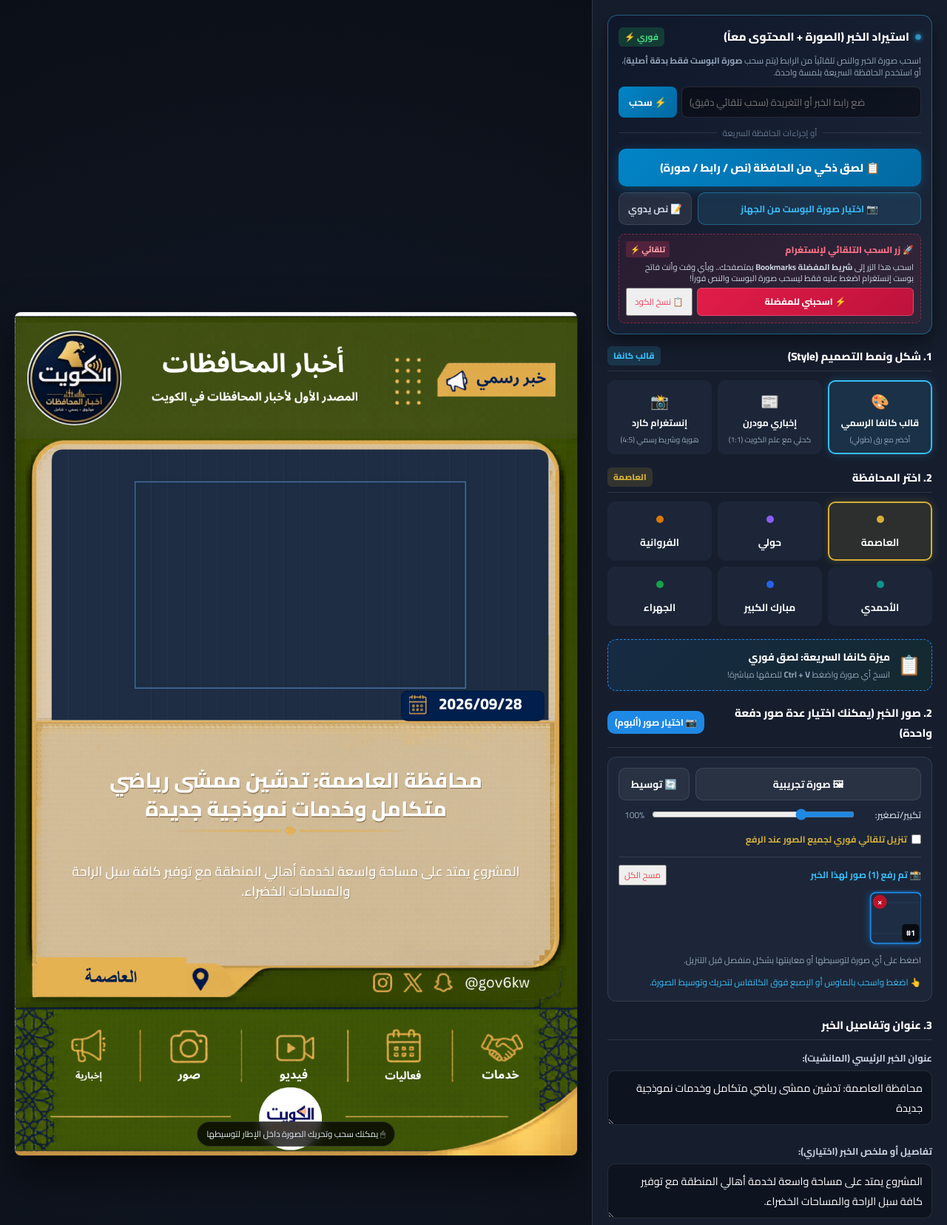
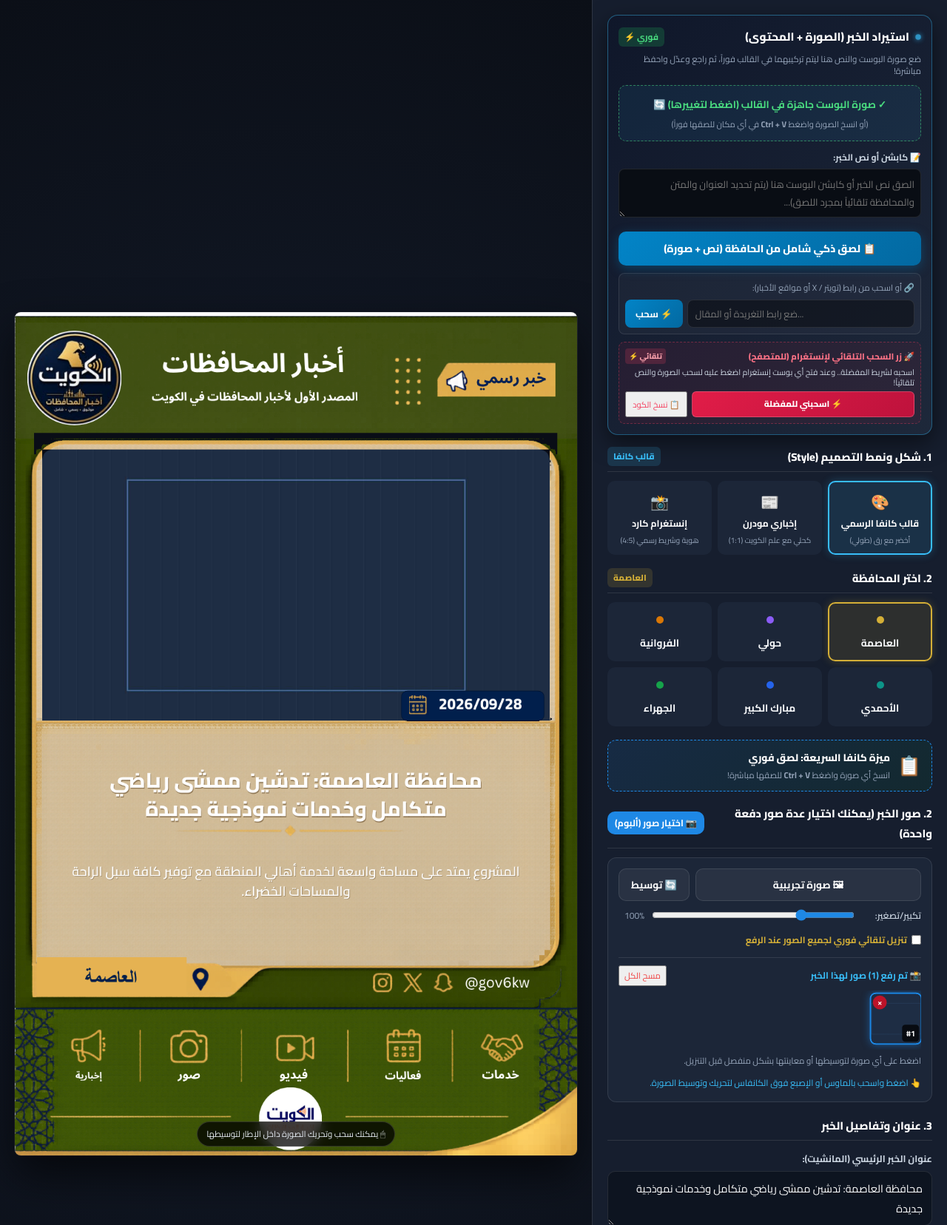
Before and after one commit to bishoo11/bishoo11.github.io, a Flask app: page / in a window 1280 px wide. Shown: the part 75-1731 px from the top of the page at 74% size. Run offline with Flask 3, Linux system fonts and the light colour scheme; some libraries are stand-ins or nearby versions.

Commit message:
Remove Canva landscape background from all 6 templates, adjust frame coordinates, and streamline fast photo and caption importer

```diff
--- a/templates/index.html
+++ b/templates/index.html
@@ -967,77 +967,76 @@
         <!-- Settings Sidebar -->
         <div class="studio-sidebar">
 
-            <!-- ⚡ صندوق الاستيراد الموحد السريع (الصورة + المحتوى معاً) -->
+            <!-- ⚡ استيراد وتجهيز الخبر الفوري (الصورة + المحتوى معاً) -->
             <div class="unified-importer-card" style="background: linear-gradient(135deg, rgba(15, 23, 42, 0.95) 0%, rgba(30, 41, 59, 0.95) 100%); border: 1.5px solid rgba(56, 189, 248, 0.4); border-radius: 14px; padding: 14px; margin-bottom: 16px; box-shadow: 0 10px 30px rgba(0,0,0,0.5);">
-                <div style="display: flex; align-items: center; justify-content: space-between; margin-bottom: 10px;">
+                <div style="display: flex; align-items: center; justify-content: space-between; margin-bottom: 8px;">
                     <div style="display: flex; align-items: center; gap: 8px;">
                         <span class="pulse-dot"></span>
-                        <span style="font-size: 0.95rem; font-weight: 800; color: #fff;">استيراد الخبر (الصورة + المحتوى معاً)</span>
+                        <span style="font-size: 0.95rem; font-weight: 800; color: #fff;">استيراد الخبر (الصورة + المحتوى)</span>
                     </div>
                     <span class="badge" style="background: rgba(34, 197, 94, 0.2); color: #4ade80; font-size: 0.72rem; padding: 2px 8px; border-radius: 6px; font-weight: 700;">فوري ⚡</span>
                 </div>
                 <div style="font-size: 0.73rem; color: #94a3b8; margin-bottom: 10px; line-height: 1.4;">
-                    اسحب صورة الخبر والنص تلقائياً من الرابط (يتم سحب <strong>صورة البوست فقط بدقة أصلية</strong>)، أو استخدم الحافظة السريعة بلمسة واحدة.
+                    ضع صورة البوست والنص هنا ليتم تركيبهما في القالب فوراً، ثم راجع وعدّل واحفظ مباشرة!
                 </div>
 
-                <!-- 1. شريط الرابط السريع (سحب صورة البوست الحقيقية فقط + النص) -->
-                <div class="importer-input-row">
-                    <input type="url" id="postUrlInput" placeholder="ضع رابط الخبر أو التغريدة (سحب تلقائي دقيق)" dir="ltr">
-                    <button type="button" class="btn-import" id="btnFetchPost" onclick="fetchPostFromUrl()">
-                        ⚡ سحب
-                    </button>
+                <!-- 1. منطقة اختيار أو إفلات أو لصق صورة البوست فقط -->
+                <div id="quickPhotoDropzone" onclick="document.getElementById('hiddenFileInput').click()" style="background: rgba(56, 189, 248, 0.08); border: 1.5px dashed rgba(56, 189, 248, 0.45); border-radius: 10px; padding: 12px; text-align: center; cursor: pointer; margin-bottom: 10px; transition: all 0.2s;">
+                    <div id="dropzoneLabel" style="font-size: 0.84rem; font-weight: 700; color: #38bdf8; display: flex; align-items: center; justify-content: center; gap: 6px;">
+                        <span>📷 اضغط لاختيار صورة البوست من جهازك أو اسحبها هنا</span>
+                    </div>
+                    <div style="font-size: 0.7rem; color: #94a3b8; margin-top: 3px;">
+                        (أو انسخ الصورة واضغط <strong>Ctrl + V</strong> في أي مكان للصقها فوراً)
+                    </div>
                 </div>
-                <div id="importStatus" style="display: none; font-size: 0.74rem; color: #38bdf8; margin-top: 6px; text-align: center;">
-                    ⏳ جاري استخراج البيانات والصور...
+
+                <!-- 2. مربع لصق نص أو كابشن الخبر مع فرز تلقائي فوري -->
+                <div style="margin-bottom: 10px;">
+                    <label style="font-size: 0.76rem; font-weight: 700; color: #cbd5e1; margin-bottom: 4px; display: block;">
+                        📝 كابشن أو نص الخبر:
+                    </label>
+                    <textarea id="rawPostTextInput" rows="2" placeholder="الصق نص الخبر أو كابشن البوست هنا (يتم تحديد العنوان والمتن والمحافظة تلقائياً بمجرد اللصق)..." oninput="onFastCaptionInput(this.value)" style="width: 100%; background: #090d14; border: 1px solid var(--border-ui); border-radius: 8px; color: #fff; padding: 8px; font-size: 0.82rem; resize: vertical; min-height: 52px;"></textarea>
                 </div>
 
-                <div style="display: flex; align-items: center; gap: 8px; margin: 10px 0; color: #64748b; font-size: 0.72rem;">
-                    <span style="flex: 1; height: 1px; background: rgba(255,255,255,0.1);"></span>
-                    <span>أو إجراءات الحافظة السريعة</span>
-                    <span style="flex: 1; height: 1px; background: rgba(255,255,255,0.1);"></span>
+                <!-- 3. زر اللصق السحري الشامل (يقرأ النص والصورة من الحافظة بضغطة واحدة) -->
+                <button type="button" class="action-btn" style="width: 100%; background: linear-gradient(135deg, #0284c7 0%, #0369a1 100%); color: #fff; font-size: 0.88rem; font-weight: 800; padding: 10px; border-radius: 10px; justify-content: center; box-shadow: 0 4px 15px rgba(2, 132, 199, 0.35); border: none; cursor: pointer; margin-bottom: 10px;" onclick="smartPasteFromClipboard()">
+                    📋 لصق ذكي شامل من الحافظة (نص + صورة)
+                </button>
+
+                <!-- 4. سحب من رابط مباشر (Twitter / X أو مواقع الأخبار) -->
+                <div style="background: rgba(255, 255, 255, 0.03); border: 1px solid var(--border-ui); border-radius: 8px; padding: 8px;">
+                    <div style="font-size: 0.72rem; color: #94a3b8; margin-bottom: 5px;">
+                        🔗 أو اسحب من رابط (تويتر / X أو مواقع الأخبار):
+                    </div>
+                    <div class="importer-input-row" style="margin-bottom: 0;">
+                        <input type="url" id="postUrlInput" placeholder="ضع رابط التغريدة أو المقال..." dir="ltr" style="font-size: 0.8rem; padding: 6px 10px;">
+                        <button type="button" class="btn-import" id="btnFetchPost" onclick="fetchPostFromUrl()" style="padding: 6px 14px; font-size: 0.8rem;">
+                            ⚡ سحب
+                        </button>
+                    </div>
+                    <div id="importStatus" style="display: none; font-size: 0.72rem; color: #38bdf8; margin-top: 5px; text-align: center;">
+                        ⏳ جاري استخراج البيانات والصور...
+                    </div>
                 </div>
 
-                <!-- 2. زر الحافظة الشامل (صورة أو نص أو رابط) -->
-                <button type="button" class="action-btn" style="width: 100%; background: linear-gradient(135deg, #0284c7 0%, #0369a1 100%); color: #fff; font-size: 0.92rem; font-weight: 800; padding: 12px; border-radius: 10px; justify-content: center; box-shadow: 0 4px 15px rgba(2, 132, 199, 0.35); border: none; cursor: pointer; margin-bottom: 8px;" onclick="smartPasteFromClipboard()">
-                    📋 لصق ذكي من الحافظة (نص / رابط / صورة)
-                </button>
-
-                <!-- 3. زر اختيار صورة البوست + زر النص اليدوي -->
-                <div style="display: flex; gap: 8px;">
-                    <button type="button" class="action-btn" style="flex: 1; background: rgba(56, 189, 248, 0.12); border: 1px solid rgba(56, 189, 248, 0.35); color: #38bdf8; font-size: 0.8rem; font-weight: 700; padding: 9px; justify-content: center;" onclick="document.getElementById('hiddenFileInput').click()">
-                        📷 اختيار صورة البوست من الجهاز
-                    </button>
-                    <button type="button" class="action-btn" style="background: rgba(255, 255, 255, 0.08); border: 1px solid var(--border-ui); color: #cbd5e1; font-size: 0.8rem; padding: 9px 12px;" onclick="toggleManualTextHelper()" title="لصق أو كتابة نص يدوي">
-                        📝 نص يدوي
-                    </button>
-                </div>
-
-                <!-- صندوق النص اليدوي القابل للطي -->
-                <div id="manualTextCollapse" style="display: none; margin-top: 10px;">
-                    <textarea id="rawPostTextInput" rows="3" placeholder="انسخ والصق نص الخبر كاملاً هنا، وسيقوم النظام فوراً بتحديد العنوان والمانشيت والمتن والمحافظة..." style="width: 100%; background: #090d14; border: 1px solid var(--border-ui); border-radius: 8px; color: #fff; padding: 8px; font-size: 0.8rem;"></textarea>
-                    <button type="button" class="btn-import" style="width: 100%; margin-top: 6px; padding: 7px; font-size: 0.8rem; font-weight: 700;" onclick="parseAndApplyRawText()">
-                        ✨ تحليل وفرز النص في القالب فوراً
-                    </button>
-                </div>
-
                 <!-- زر الإشارة المرجعية لإنستغرام على الكمبيوتر -->
-                <div class="bookmarklet-box" style="margin-top: 12px; background: rgba(225, 29, 72, 0.1); border: 1px dashed rgba(244, 63, 94, 0.4); border-radius: 8px; padding: 9px;">
-                    <div style="font-size: 0.76rem; font-weight: 800; color: #fb7185; margin-bottom: 4px; display: flex; align-items: center; justify-content: space-between;">
-                        <span>🚀 زر السحب التلقائي لإنستغرام</span>
-                        <span style="font-size: 0.65rem; background: rgba(244, 63, 94, 0.2); color: #fda4af; padding: 1px 6px; border-radius: 4px;">تلقائي ⚡</span>
+                <div class="bookmarklet-box" style="margin-top: 10px; background: rgba(225, 29, 72, 0.08); border: 1px dashed rgba(244, 63, 94, 0.35); border-radius: 8px; padding: 8px;">
+                    <div style="font-size: 0.73rem; font-weight: 800; color: #fb7185; margin-bottom: 3px; display: flex; align-items: center; justify-content: space-between;">
+                        <span>🚀 زر السحب التلقائي لإنستغرام (للمتصفح)</span>
+                        <span style="font-size: 0.62rem; background: rgba(244, 63, 94, 0.2); color: #fda4af; padding: 1px 5px; border-radius: 4px;">تلقائي ⚡</span>
                     </div>
-                    <div style="font-size: 0.7rem; color: #cbd5e1; line-height: 1.35; margin-bottom: 6px;">
-                        اسحب هذا الزر إلى <strong>شريط المفضلة Bookmarks</strong> بمتصفحك.. وبأي وقت وأنت فاتح بوست إنستغرام اضغط عليه فقط ليسحب صورة البوست والنص فوراً!
+                    <div style="font-size: 0.68rem; color: #cbd5e1; line-height: 1.3; margin-bottom: 5px;">
+                        اسحبه لشريط المفضلة.. وعند فتح أي بوست إنستغرام اضغط عليه لسحب الصورة والنص تلقائياً!
                     </div>
                     <div style="display: flex; gap: 6px;">
                         <a href="javascript:(function(){try{var caption='';var h1=document.querySelector('article h1, h1');if(h1&&h1.innerText&&h1.innerText.length>10){caption=h1.innerText;}else{var spans=Array.from(document.querySelectorAll('article span[dir=\x22auto\x22], article span'));if(spans.length){spans.sort(function(a,b){return b.innerText.length-a.innerText.length;});caption=spans[0].innerText;}}var images=[];var article=document.querySelector('article')||document;article.querySelectorAll('img').forEach(function(img){if(img.naturalWidth>0&&img.naturalWidth<250)return;if(img.width<250&&img.height<250)return;if(img.alt&&(img.alt.indexOf('profile')!==-1||img.alt.indexOf('الملف الشخصي')!==-1))return;var src=img.src;if(img.srcset){var items=img.srcset.split(',');var last=items[items.length-1].trim().split(' ')[0];if(last)src=last;}if(src&&images.indexOf(src)===-1)images.push(src);});if(!caption&&images.length===0){alert('يرجى فتح بوست إنستغرام أولاً!');return;}var payload=encodeURIComponent(JSON.stringify({text:caption,images:images}));window.open('https://bishoo11.github.io/#import='+payload,'_blank');}catch(e){alert('خطأ أثناء السحب: '+e.message);}})();"
                            class="action-btn"
-                           style="flex: 1; justify-content: center; background: linear-gradient(135deg, #e11d48 0%, #be123c 100%); color: #fff; font-size: 0.75rem; font-weight: 800; text-decoration: none; padding: 6px 8px; border-radius: 6px; border: 1px solid rgba(255,255,255,0.2); cursor: grab;"
+                           style="flex: 1; justify-content: center; background: linear-gradient(135deg, #e11d48 0%, #be123c 100%); color: #fff; font-size: 0.72rem; font-weight: 800; text-decoration: none; padding: 5px 8px; border-radius: 6px; border: 1px solid rgba(255,255,255,0.2); cursor: grab;"
                            title="اسحب هذا الزر بالماوس إلى شريط المفضلة أعلى متصفحك"
                            onclick="event.preventDefault(); showToast('📌 اسحب هذا الزر بالماوس إلى شريط المفضلة أعلى متصفحك!');">
                             ⚡ اسحبني للمفضلة
                         </a>
-                        <button type="button" class="tool-btn" style="padding: 6px 10px; font-size: 0.72rem; color: #f43f5e;" onclick="copyBookmarkletCode()" title="نسخ كود الأداة">
+                        <button type="button" class="tool-btn" style="padding: 5px 8px; font-size: 0.7rem; color: #f43f5e;" onclick="copyBookmarkletCode()" title="نسخ كود الأداة">
                             📋 نسخ الكود
                         </button>
                     </div>
@@ -1339,10 +1338,10 @@
             bodySize: 24,
             bodyY: 1010,
             bodyColor: "#ffffff",
-            photoX: 67,
+            photoX: 50,
             photoY: 250,
-            photoW: 905,
-            photoH: 493,
+            photoW: 924,
+            photoH: 494,
             photoRadius: 22,
             // مصفوفة صور الخبر المرفوعة
             images: [],
@@ -1751,6 +1750,20 @@
                 if (mDown) mDown.innerText = "⬇ حفظ الصورة";
                 if (mShare) mShare.innerText = "⚡ مشاركة ونشر";
             }
+
+            const dropLabel = document.getElementById("dropzoneLabel");
+            const dropzone = document.getElementById("quickPhotoDropzone");
+            if (dropLabel) {
+                if (count > 0) {
+                    dropLabel.innerHTML = `<span>✓ صورة البوست جاهزة في القالب (اضغط لتغييرها) 🔄</span>`;
+                    dropLabel.style.color = "#4ade80";
+                    if (dropzone) dropzone.style.borderColor = "rgba(74, 222, 128, 0.5)";
+                } else {
+                    dropLabel.innerHTML = `<span>📷 اضغط لاختيار صورة البوست من جهازك أو اسحبها هنا</span>`;
+                    dropLabel.style.color = "#38bdf8";
+                    if (dropzone) dropzone.style.borderColor = "rgba(56, 189, 248, 0.45)";
+                }
+            }
         }
 
         // سحب وتحريك الصورة الحالية بالماوس واللمس
@@ -1872,6 +1885,10 @@
             ctx.closePath();
             ctx.clip();
 
+            // خلفية داكنة نظيفة تماماً تحت الصورة تمنع ظهور أي فراغات أو ألوان قديمة نهائياً
+            ctx.fillStyle = "#090d16";
+            ctx.fillRect(px - 10, py - 10, pw + 20, ph + 20);
+
             if (imgObj && imgObj.img) {
                 const img = imgObj.img;
                 const zoom = imgObj.zoom || 1.0;
@@ -1884,9 +1901,6 @@
                 const dx = px + (pw - dw) / 2 + panX;
                 const dy = py + (ph - dh) / 2 + panY;
                 ctx.drawImage(img, dx, dy, dw, dh);
-            } else {
-                ctx.fillStyle = "#1e293b";
-                ctx.fillRect(px, py, pw, ph);
             }
             ctx.restore();
 
@@ -1895,7 +1909,7 @@
                 const dateW = 260;
                 const dateH = 54;
                 const dateX = 704;
-                const dateY = py + ph - 53;
+                const dateY = py + ph - 54;
 
                 ctx.save();
                 ctx.fillStyle = "#011f4c";
@@ -2613,6 +2627,23 @@
             const el = document.getElementById("manualTextCollapse");
             if (el) {
                 el.style.display = (el.style.display === "none" || !el.style.display) ? "block" : "none";
+            }
+        }
+
+        function onFastCaptionInput(text) {
+            if (!text || !text.trim()) return;
+            const trimmed = text.trim();
+            if (trimmed.startsWith("http://") || trimmed.startsWith("https://")) {
+                const urlInput = document.getElementById("postUrlInput");
+                if (urlInput) urlInput.value = trimmed;
+                fetchPostFromUrl(trimmed);
+                return;
+            }
+            const parsed = smartParseNewsText(trimmed);
+            if (parsed) {
+                applyParsedNews(parsed);
+                const govName = parsed.governorateId ? GOVERNORATES[parsed.governorateId].name : "العاصمة";
+                showToast(`✓ تم فرز العنوان والمحتوى والمحافظة: ${govName}`);
             }
         }
 
```
Also changed, not shown: engine.py (+5 -5 lines), index.html (+85 -54 lines), templates_overlay/ahmadi.png, templates_overlay/capital.png, 4 other files.
